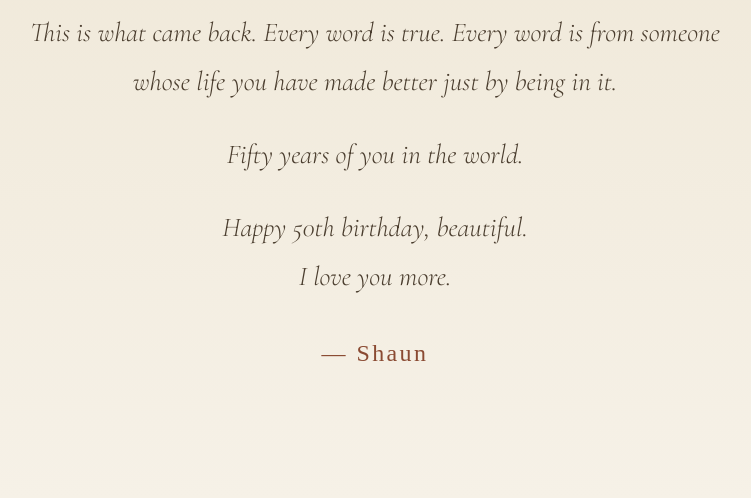
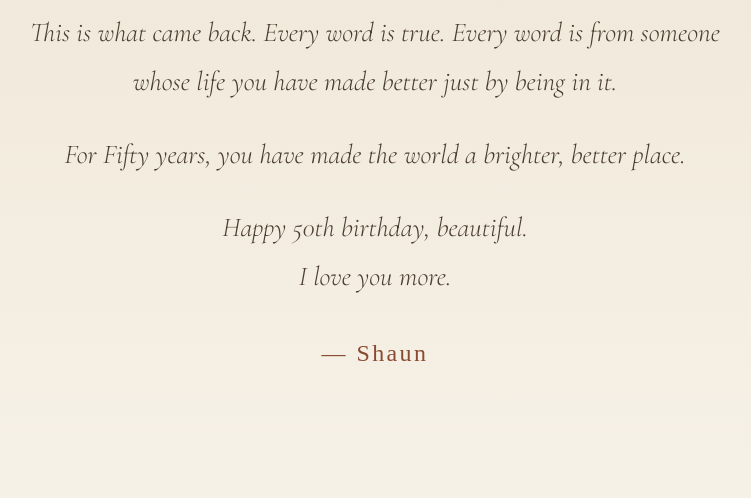
Before and after one commit to shauncritzer/Shannon50, a plain HTML site: page index.html in a window 1280 px wide. Shown: the part 1720-2218 px from the top of the page, without its empty margins (265-1016 px from the left). Drawn offline with nearby package versions, Linux system fonts and the light colour scheme; a web font is replaced by a local one.

Commit message:
Update index.html

```diff
--- a/index.html
+++ b/index.html
@@ -799,7 +799,7 @@
       <p>My love,</p>
       <p>You don't always like being the center of attention. I know. So I asked the people who love you most — quietly, one by one — to tell me what they love about you.</p>
       <p>This is what came back. Every word is true. Every word is from someone whose life you have made better just by being in it.</p>
-      <p>Fifty years of you in the world.</p>
+      <p>For Fifty years, you have made the world a brighter, better place.</p>
       <p><em>Happy 50th birthday, beautiful.<br>I love you more.</em></p>
     </div>
     <div class="dedication-signature">— Shaun</div>
```
